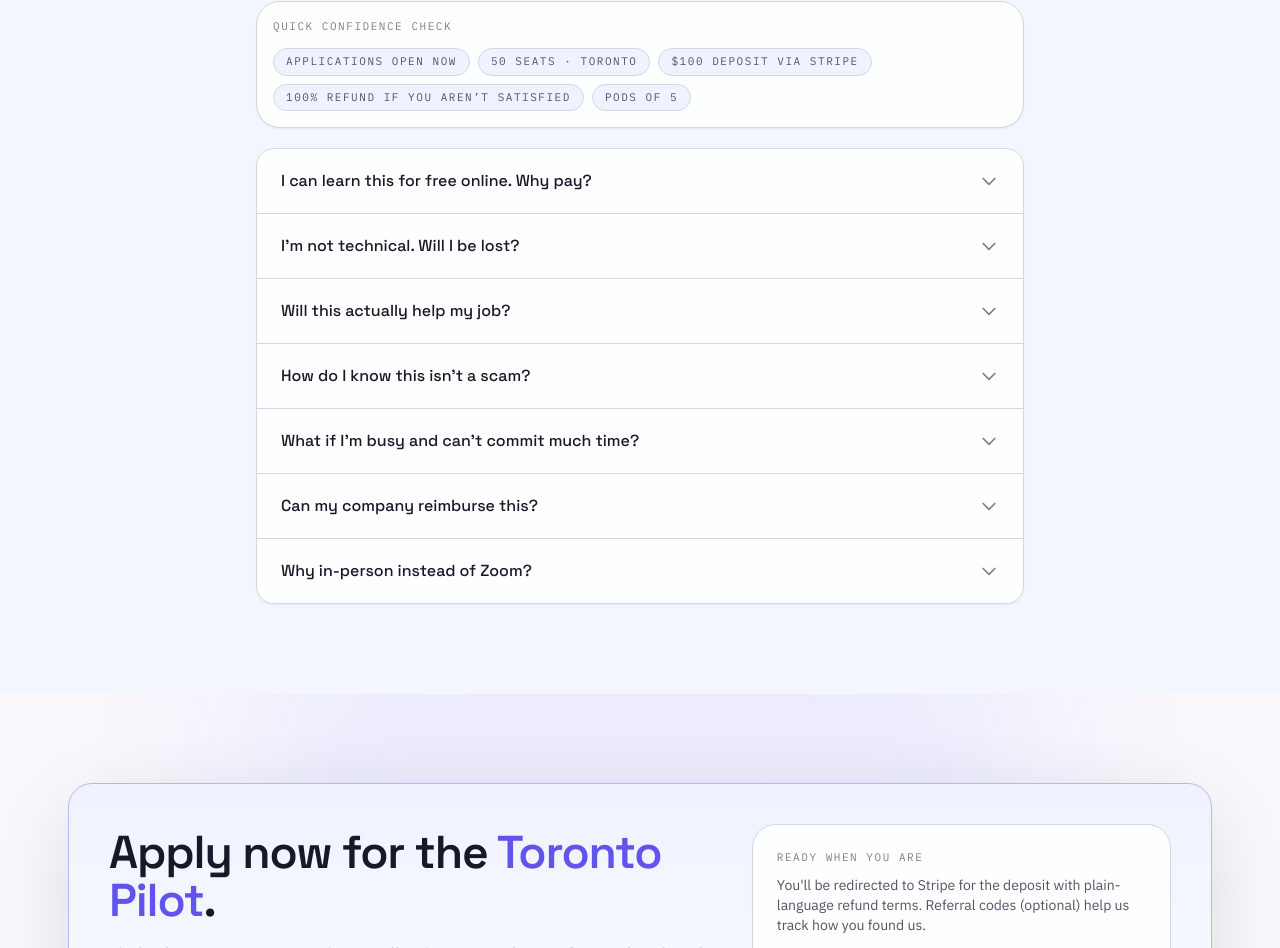
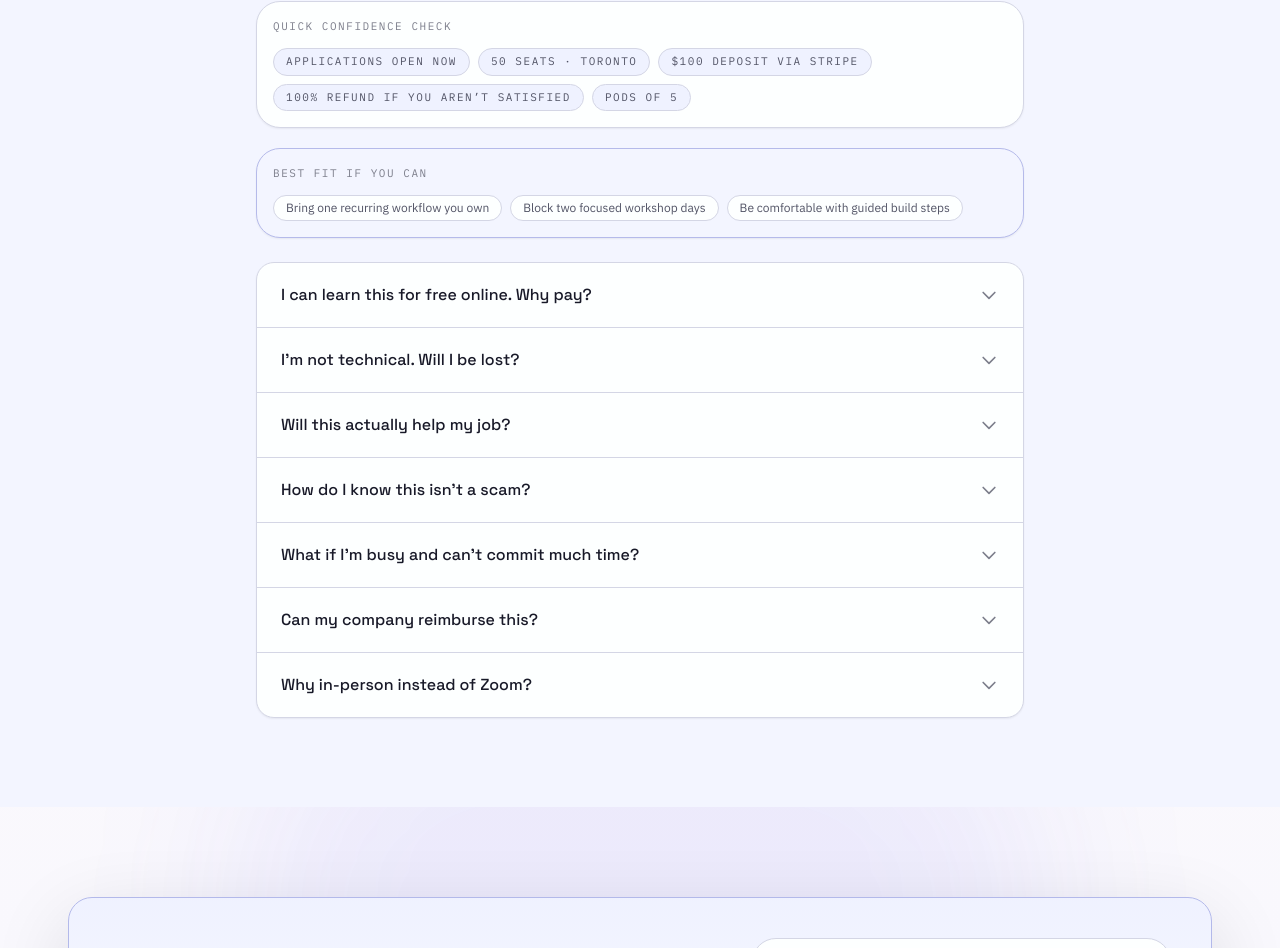
Before and after one commit to itsAR-VR/Z2A, a Next.js app: page /individuals in a window 1280 px wide. Shown: the part 5120-6068 px from the top of the page. Built offline with nearby package versions, Linux system fonts and the light colour scheme; no server answers.

Commit message:
feat: tighten individuals faq readiness and expectation copy

```diff
--- a/src/components/sections/FAQ.tsx
+++ b/src/components/sections/FAQ.tsx
@@ -13,7 +13,7 @@ const faqItems = [
   {
     question: "I’m not technical. Will I be lost?",
     answer:
-      "You don’t need to be a software engineer, but you do need to be comfortable following step-by-step instructions in a code editor. We provide clear prework, starter scaffolds, and live support in pods of 5 so you’re not stuck alone.",
+      "You do not need to be a software engineer. You do need to be comfortable editing text in tools like Cursor/Replit and following step-by-step build instructions. We provide prework, starter scaffolds, and live support in pods of 5 so you are never blocked alone.",
   },
   {
     question: "Will this actually help my job?",
@@ -28,7 +28,7 @@ const faqItems = [
   {
     question: "What if I’m busy and can’t commit much time?",
     answer:
-      "The format is intentionally short: one weekend, around six hours per day. If you’re overloaded right now, wait for another cohort. If you’re tired of postponing this, blocking one focused weekend is the fastest path to a shipped first version.",
+      "The format is intentionally short: one weekend, around six hours per day. If you cannot protect two focused days right now, wait for another cohort. If you can, this is the fastest path to a shipped first version.",
   },
   {
     question: "Can my company reimburse this?",
@@ -49,6 +49,11 @@ export function FAQ() {
     "$100 deposit via Stripe",
     "100% refund if you aren’t satisfied",
     "Pods of 5",
+  ];
+  const readinessFacts = [
+    "Bring one recurring workflow you own",
+    "Block two focused workshop days",
+    "Be comfortable with guided build steps",
   ];
 
   return (
@@ -78,6 +83,24 @@ export function FAQ() {
         </div>
       </RevealOnScroll>
 
+      <RevealOnScroll delay={120}>
+        <div className="max-w-3xl mx-auto mb-6 rounded-[var(--radius-xl)] border border-[color-mix(in_oklch,var(--color-accent)_24%,var(--color-border))] bg-[color-mix(in_oklch,var(--color-accent)_6%,var(--color-surface))] shadow-[var(--shadow-sm)] p-4">
+          <p className="font-mono text-[11px] tracking-[0.14em] uppercase text-[var(--color-text-faint)]">
+            Best fit if you can
+          </p>
+          <div className="mt-3 flex flex-wrap gap-2">
+            {readinessFacts.map((fact) => (
+              <span
+                key={fact}
+                className="inline-flex items-center rounded-full border border-[var(--color-border)] bg-[var(--color-surface)] px-3 py-1 text-xs text-[var(--color-text-muted)]"
+              >
+                {fact}
+              </span>
+            ))}
+          </div>
+        </div>
+      </RevealOnScroll>
+
       <RevealOnScroll delay={140}>
         <div className="max-w-3xl mx-auto">
           <Accordion items={faqItems} />
```
